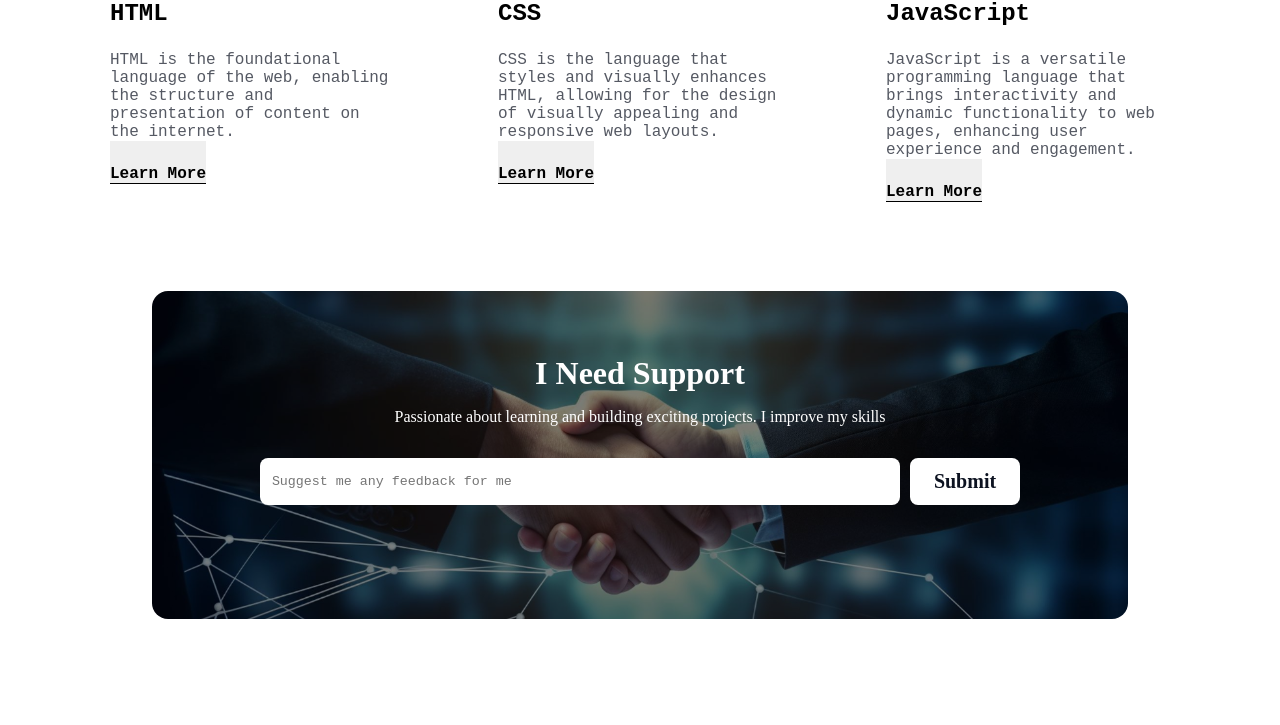
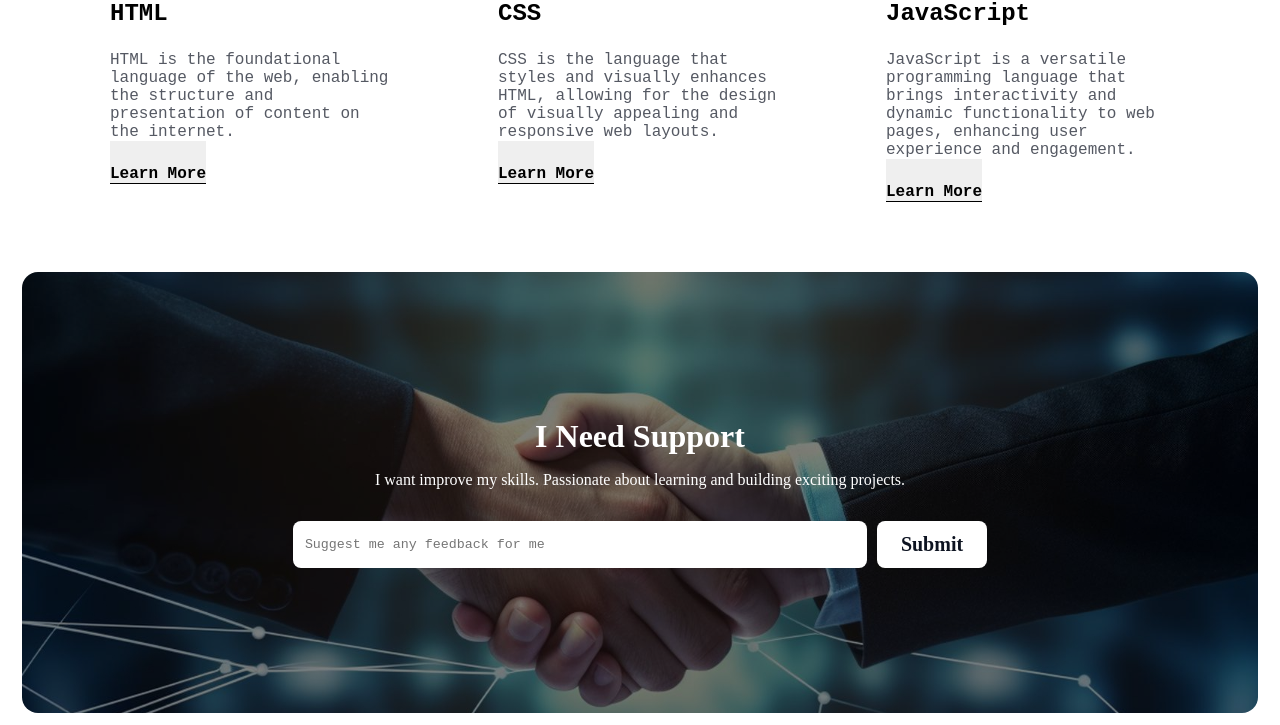
Before and after one commit to reyad9009/Assignment-1, a plain HTML site: page index.html in a window 1280 px wide. Shown: the part 3640-4365 px from the top of the page. Drawn offline with Linux system fonts and the light colour scheme; a web font is replaced by a local one.

Commit message:
add new codes

```diff
--- a/index.html
+++ b/index.html
@@ -79,9 +79,7 @@
             <div class="s4_content">
                 <div class="s4_header_text">
                     <h1>My Current Target</h1>
-                    <p>
-                        ChatGPT
-                        My current target in web development is to master full-stack technologies and create seamless, high-performance applications that enhance user experience.</p>
+                    <p>My current target in web development is to master full-stack technologies and create seamless, high-performance applications that enhance user experience.</p>
                 </div>
                 <div class="s4_Containers">
                     <div class="s4_element">
@@ -110,9 +108,9 @@
 
         <!-- I Need Support section start-->
         <section class="support_section">
-            <div class="support-container support-section-img">
+            <div class="support_section_containet">
                 <h2>I Need Support</h2>
-                <p>Passionate about learning and building exciting projects. I improve my skills</p>
+                <p> I want improve my skills. Passionate about learning and building exciting projects.</p>
                 <form class="support-form">
                     <input type="text" placeholder="Suggest me any feedback for me" class="support-input">
                     <button type="submit" class="support-button">Submit</button>
@@ -127,16 +125,12 @@
         <div class="footer-container">
             <p>An Open Commitment by Awlad Hossain</p>
             <div class="social-icons">
-                <a href="https://www.facebook.com/"><img src="images/facebook.png" alt="Facebook"
-                        class="social-icon"></a>
+                <a href="https://www.facebook.com/"><img src="images/facebook.png" alt="Facebook" class="social-icon"></a>
                 <a href="https://github.com/"><img src="images/github.png" alt="GitHub" class="social-icon"></a>
-                <a href="https://bd.linkedin.com/"><img src="images/linkedin-icon 1.png" alt="LinkedIn"
-                        class="social-icon"></a>
+                <a href="https://bd.linkedin.com/"><img src="images/linkedin-icon 1.png" alt="LinkedIn"class="social-icon"></a>
             </div>
         </div>
     </footer>
     <!-- Footer section end-->
-
-    </main>
 </body>
 </html>
--- a/style.css
+++ b/style.css
@@ -234,67 +234,58 @@ main{
     border-bottom: 1px solid black;
     padding-top: 24px ;
 }
-
-
-
 /* I Need Support section start here */
-.support-container {
-    max-width: 880px;
-    height: 200px;
-    margin: 0 auto;
-    margin-top: 49px;
-    margin-bottom: 80px;
-    padding: 64px 48px;
-    border-radius: 16px;
-    background: rgba(0, 0, 0, 0.2), rgba(0, 0, 0, 0.2), rgba(0, 0, 0, 0.2), url(Email);
+.support_section{
+    display: flex;
+    justify-content: center;
+    align-items: center;
+    margin-top: 30px;
 
 }
-
-.support-section-img {
-    background: url('images/handshake.jpg');
-    background-size: 100% 100%;
+.support_section_containet{
+    display: flex;
+    flex-direction: column;
+    justify-content: center;
+    align-items: center;
+    text-align: center;
+    background: url(images/handshake.jpg);
+    width: 1140px;
+    height: 313px;
     background-repeat: no-repeat;
     background-position: center;
-    background-size: cover;
     padding: 64px 48px 64px 48px;
-    text-align: center;
     background-color: rgba(0, 0, 0, 0.5);
     background-blend-mode: overlay;
+    border-radius: 16px;
+
 }
-
-.support-container h2 {
+.support_section_containet > h2 {
     font-size: 32px;
     font-family: Azeret Mono;
     font-weight: 800;
     color: #fff;
     margin-bottom: 16px;
 }
-
-.support-container p {
+.support_section_containet > p {
     font-size: 16px;
     font-family: Azeret Mono;
     font-weight: 400;
     color: #fff;
     margin-bottom: 32px;
 }
-
 .support-form {
     display: flex;
-    justify-content: center;
-    align-items: center;
 
 }
-
 .support-input {
+    width: 550px;
     height: 23px;
     padding: 12px;
-    width: 70%;
     border: none;
     border-radius: 8px;
     margin-right: 10px;
 
 }
-
 .support-button {
     padding: 12px 24px;
     border: none;
@@ -307,18 +298,13 @@ main{
     font-weight: 600;
 }
 
-.support-button:hover {
-    background-color: #12da3d;
-}
+/* I Need Support section end */
 
-/* I Need Support section end here */
-
-/* Footer section start here */
+/* Footer section start*/
 .footer {
     border-radius: 16px;
     background: rgba(13, 19, 33, 0.03)
 }
-
 .footer-container {
     max-width: 946px;
     margin: 0 auto;
@@ -327,7 +313,6 @@ main{
     align-items: center;
     padding: 32px 150px 32px 150px;
 }
-
 .footer p {
     color: rgb(13, 19, 33);
     font-family: Azeret Mono;
@@ -335,15 +320,12 @@ main{
     font-weight: 600;
     margin: 0;
 }
-
 .social-icons {
     display: flex;
     gap: 10px;
 }
-
 .social-icon {
     width: 24px;
     height: 24px;
 }
-
-/* Footer section end here */
+/* Footer section end */
```
